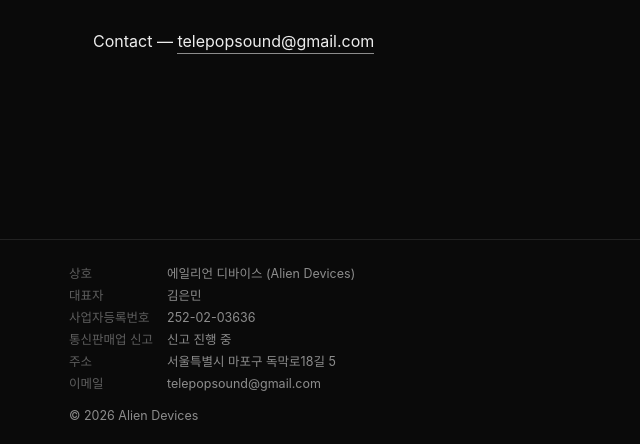
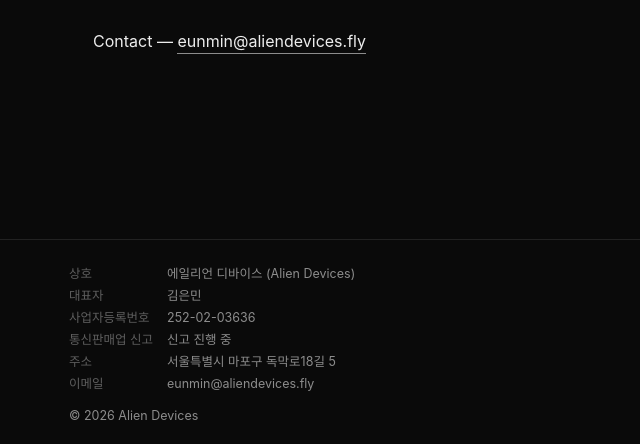
Before and after one commit to eunmin/aliendevices-site, a plain HTML site: page index.html in a window 1280 px wide. Shown: the part 350-794 px from the top of the page, 211-851 px from the left. Drawn offline with Linux system fonts and the light colour scheme.

Commit message:
Update contact email in index.html

```diff
--- a/index.html
+++ b/index.html
@@ -33,7 +33,7 @@
 <main>
   <h1>Alien <span>Devices</span></h1>
   <p class="lead">An independent app studio in Seoul, building small, well-made apps for iPhone and Android.</p>
-  <p class="contact">Contact — <a href="mailto:telepopsound@gmail.com">telepopsound@gmail.com</a></p>
+  <p class="contact">Contact — <a href="mailto:eunmin@aliendevices.fly">eunmin@aliendevices.fly</a></p>
 </main>
 <footer>
   <div class="inner">
@@ -43,7 +43,7 @@
       <dt>사업자등록번호</dt><dd>252-02-03636</dd>
       <dt>통신판매업 신고</dt><dd>신고 진행 중</dd>
       <dt>주소</dt><dd>서울특별시 마포구 독막로18길 5</dd>
-      <dt>이메일</dt><dd>telepopsound@gmail.com</dd>
+      <dt>이메일</dt><dd>eunmin@aliendevices.fly</dd>
     </dl>
     <p class="copy">© 2026 Alien Devices</p>
   </div>
```
